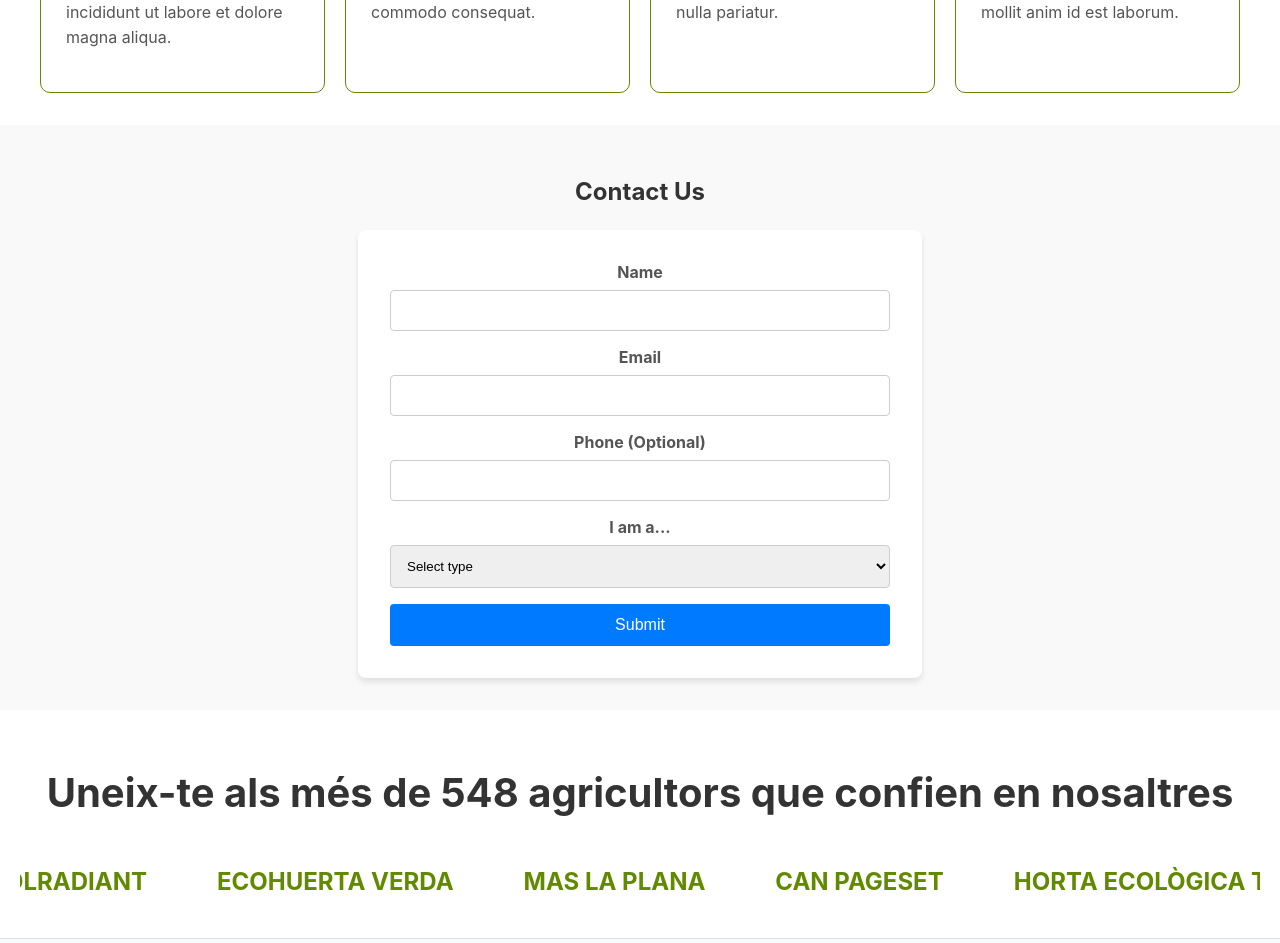
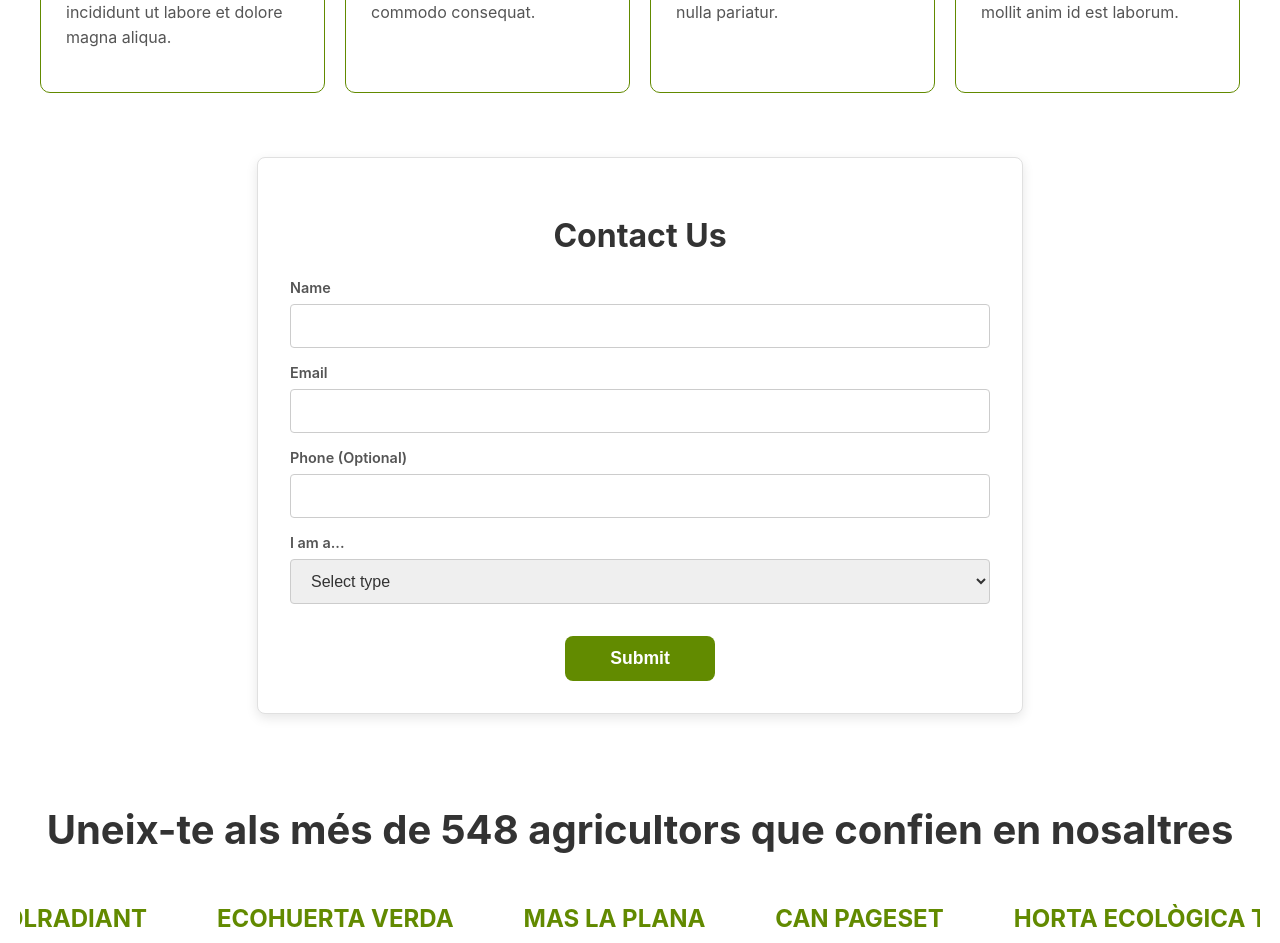
Before and after one commit to jaanque/growly, a React (Create React App) app: page / in a window 1280 px wide. Shown: the part 2780-3723 px from the top of the page. Built offline with nearby package versions, Linux system fonts and the light colour scheme.

Commit message:
UPDATE // CSS

```diff
--- a/src/components/contactForm/ContactForm.css
+++ b/src/components/contactForm/ContactForm.css
@@ -1,64 +1,95 @@
+/* ContactForm.css */
+.contact-form-section {
+  padding: 2rem 20px; /* Consistent with other sections like HowToUse */
+  background-color: #ffffff; /* Or #f8f9fa if a slight contrast is desired */
+  text-align: center; /* Center the title */
+}
+
 .contact-form-container {
-  display: flex;
-  flex-direction: column;
-  align-items: center;
+  max-width: 700px; /* Limiting width for better readability, similar to WhyGrowly */
+  margin: 0 auto; /* Center the form container */
+  background-color: #ffffff; /* White background for the form card itself */
   padding: 2rem;
-  background-color: #f9f9f9;
+  border-radius: 8px; /* Consistent rounded corners */
+  box-shadow: 0 4px 12px rgba(0, 0, 0, 0.1); /* Subtle shadow, similar to App-list li:hover */
+  border: 1px solid #e0e0e0; /* Light border, similar to HowToUse-step */
 }
 
 .contact-form-container h2 {
-  margin-bottom: 1.5rem;
-  color: #333;
+  font-size: 2rem; /* Slightly smaller than main section titles if needed, or use App-title class */
+  color: #333; /* Standard title color */
+  margin-bottom: 1.5rem; /* Space below title */
+  text-align: center;
 }
 
 .contact-form-container form {
   display: flex;
   flex-direction: column;
-  width: 100%;
-  max-width: 500px;
-  background-color: #fff;
-  padding: 2rem;
-  border-radius: 8px;
-  box-shadow: 0 4px 6px rgba(0, 0, 0, 0.1);
+  gap: 1rem; /* Space between form groups */
 }
 
 .form-group {
-  margin-bottom: 1rem;
+  text-align: left; /* Align labels and inputs to the left */
 }
 
 .form-group label {
   display: block;
   margin-bottom: 0.5rem;
-  color: #555;
-  font-weight: bold;
+  color: #555; /* Standard label color */
+  font-weight: 600; /* Slightly bolder labels, similar to footer column titles */
+  font-size: 0.9rem;
 }
 
 .form-group input,
 .form-group select {
   width: 100%;
-  padding: 0.75rem;
-  border: 1px solid #ccc;
-  border-radius: 4px;
+  padding: 0.75rem 1rem; /* Consistent padding */
+  border: 1px solid #ccc; /* Standard border */
+  border-radius: 4px; /* Consistent border-radius for inputs */
   box-sizing: border-box;
+  font-size: 1rem;
+  color: #333;
 }
 
 .form-group input:focus,
 .form-group select:focus {
-  border-color: #007bff;
+  border-color: #628B00; /* Use main green for focus highlight */
   outline: none;
+  box-shadow: 0 0 0 2px rgba(98, 139, 0, 0.25); /* Subtle focus shadow */
 }
 
 button[type="submit"] {
-  padding: 0.75rem 1.5rem;
-  background-color: #007bff;
-  color: white;
+  background-color: #628B00; /* Main green color */
+  color: #fff;
+  padding: 0.75rem 1.5rem; /* Consistent padding with .App-cta but slightly less vertical */
   border: none;
-  border-radius: 4px;
+  border-radius: 8px; /* Consistent with .App-cta */
+  font-size: 1.1rem; /* Slightly larger than default input text */
+  font-weight: bold;
   cursor: pointer;
-  font-size: 1rem;
   transition: background-color 0.3s ease;
+  margin-top: 1rem; /* Space above the button */
+  align-self: center; /* Center button if form is wider */
+  min-width: 150px;
 }
 
 button[type="submit"]:hover {
-  background-color: #0056b3;
+  background-color: #3b5301; /* Darker green on hover */
 }
+
+/* Responsive adjustments */
+@media (max-width: 768px) {
+  .contact-form-section {
+    padding: 2rem 15px; /* Adjust padding for mobile */
+  }
+  .contact-form-container {
+    padding: 1.5rem;
+  }
+  .contact-form-container h2 {
+    font-size: 1.8rem;
+  }
+  button[type="submit"] {
+    width: 100%; /* Full width button on smaller screens */
+    font-size: 1rem;
+  }
+}
--- a/src/components/contactForm/ContactForm.js
+++ b/src/components/contactForm/ContactForm.js
@@ -3,6 +3,7 @@ import './ContactForm.css';
 
 const ContactForm = () => {
   return (
+    <section className="contact-form-section">
       <div className="contact-form-container">
         <h2>Contact Us</h2>
         <form>
@@ -29,6 +30,7 @@ const ContactForm = () => {
           <button type="submit">Submit</button>
         </form>
       </div>
+    </section>
   );
 };
 
```
Lines whose indentation alone changed are shown as unchanged.
